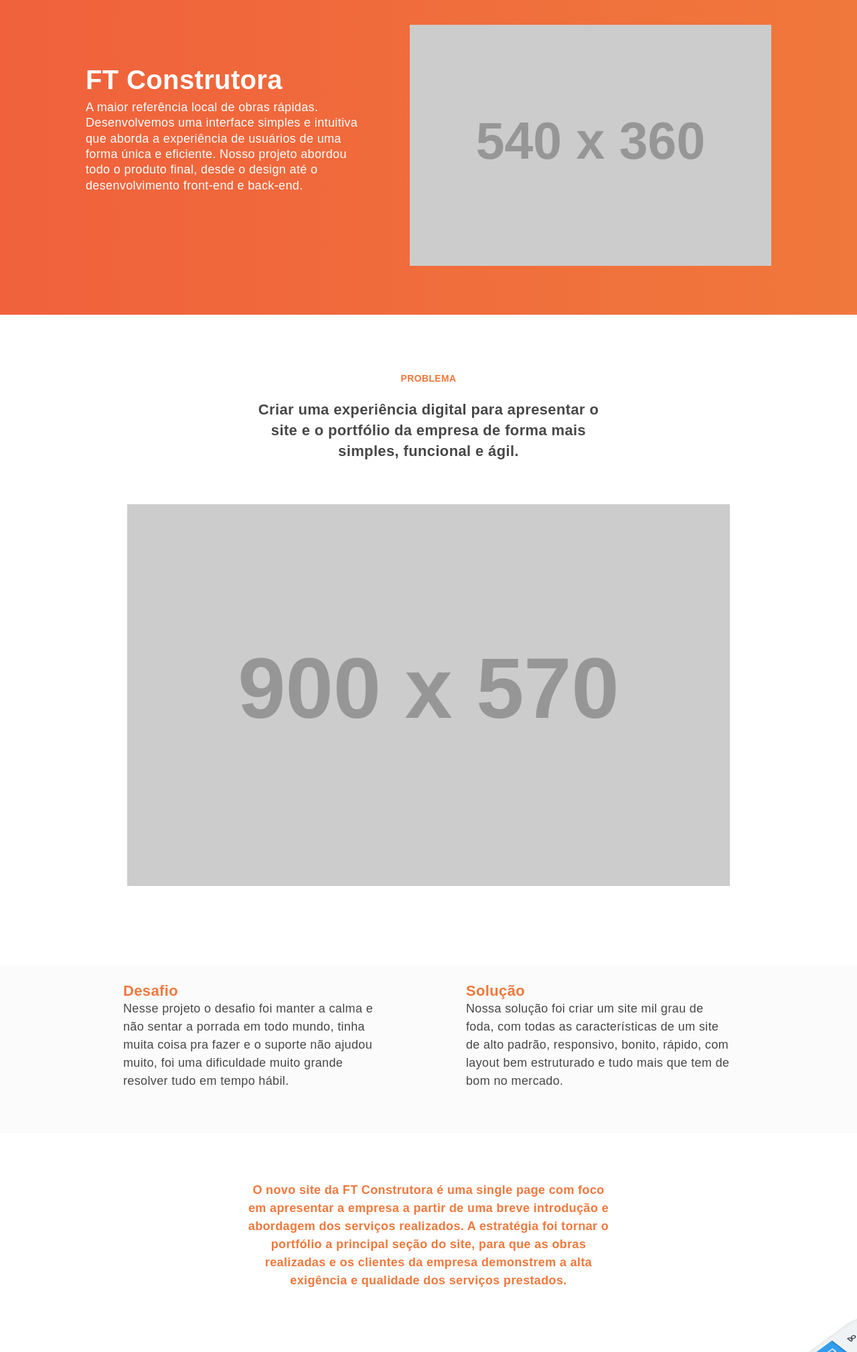
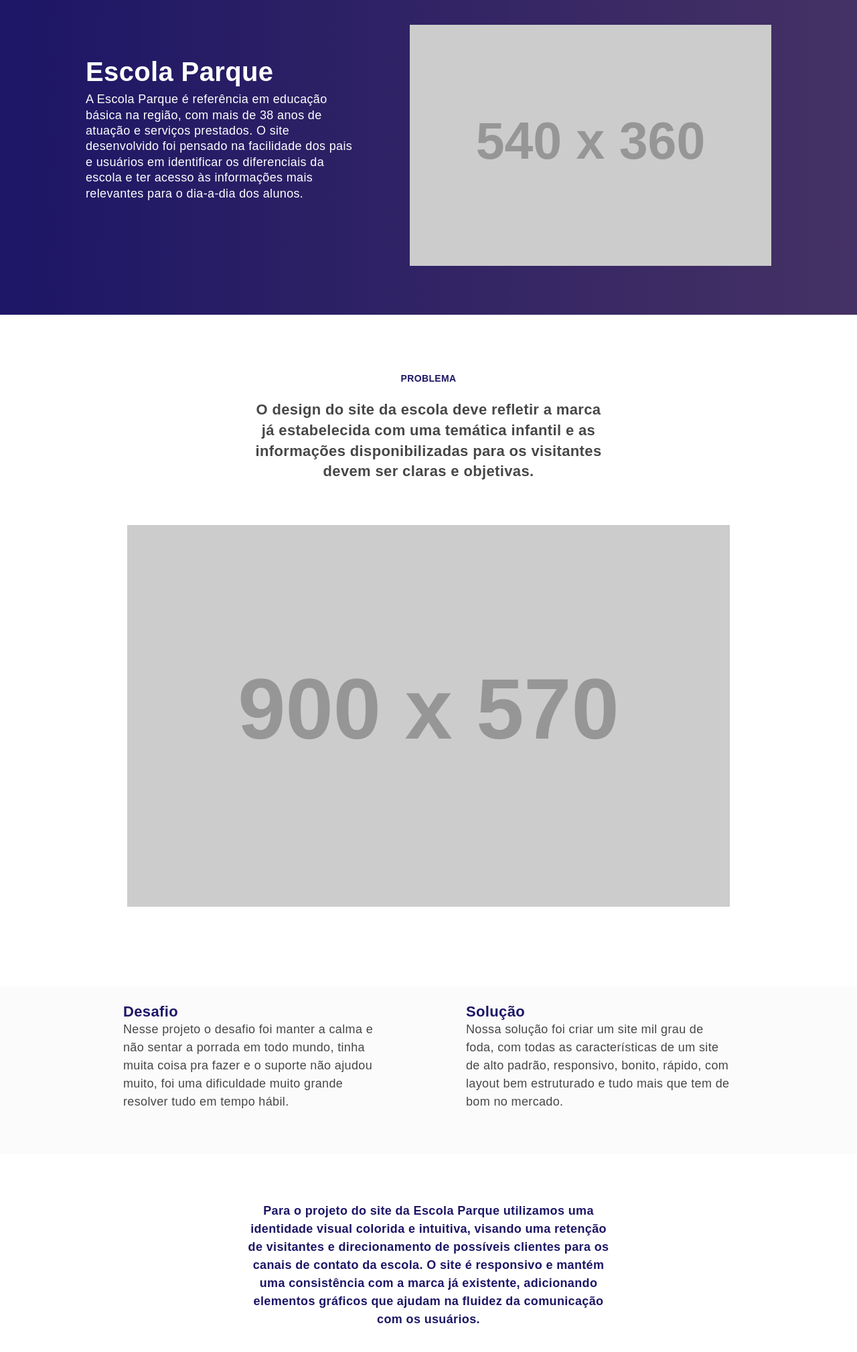
Before and after one commit to agenciagotime/site-gotime, a website: page src/escolaparque.html in a window 1280 px wide. Shown: the part 140-2159 px from the top of the page at 67% size. Drawn offline with Linux system fonts and the light colour scheme; placeholder pictures from the web are drawn by us; a script that the page names is missing.

Commit message:
Corrigindo links

```diff
--- a/src/assets/sass/_case.sass
+++ b/src/assets/sass/_case.sass
@@ -14,6 +14,9 @@
   width: 100%
   height: 610px
   background-image: linear-gradient(to right, #F0613C 0%, #F0783C 100%)
+
+.purple__header::before
+  background-image: linear-gradient(to right,#1D1666 0,#453164 100%)
 
 .header__content
   position: relative
@@ -133,6 +136,12 @@
 .right__arrow
   width: $space*4
 
+.navy__text
+  color: $navy
+
+.navy__background
+  background-color: $navy
+
 @media only screen and (min-width: 600px)
   .problem__text
     text-align: center
--- a/src/assets/sass/_variables.sass
+++ b/src/assets/sass/_variables.sass
@@ -5,6 +5,7 @@
 $cinza: #474747
 $laranja: #F0783C
 $laranja-escuro: #F0613C
+$navy: #1D1666
 $light: 300
 $semibold: 600
 $space: 8px
--- a/src/escolaparque.html
+++ b/src/escolaparque.html
@@ -63,7 +63,7 @@
 <body>
   <div class="loader"></div>
 
-  <section class="header">
+  <section class="header purple__header">
     <div class="container">
       <nav>
         <div class="nav__wrapper">
@@ -97,10 +97,10 @@
       </nav>
       <div class="header__content">
         <div class="header__text">
-          <h1>FT Construtora</h1>
-          <p>A maior referência local de obras rápidas. Desenvolvemos uma interface simples e intuitiva que aborda a
-            experiência de usuários de uma forma única e eficiente. Nosso projeto abordou todo o produto final, desde o
-            design até o desenvolvimento front-end e back-end.</p>
+          <h1>Escola Parque</h1>
+          <p>A Escola Parque é referência em educação básica na região, com mais de 38 anos de atuação e serviços
+            prestados. O site desenvolvido foi pensado na facilidade dos pais e usuários em identificar os diferenciais
+            da escola e ter acesso às informações mais relevantes para o dia-a-dia dos alunos.</p>
         </div>
         <div class="header__image">
           <img src="https://via.placeholder.com/540x360" alt="">
@@ -111,9 +111,9 @@
   <section class="problem">
     <div class="container">
       <div class="problem__text">
-        <h5>Problema</h5>
-        <h2>Criar uma experiência digital para apresentar o site e o portfólio da empresa de forma mais
-          simples, funcional e ágil.</h2>
+        <h5 class="navy__text">Problema</h5>
+        <h2>O design do site da escola deve refletir a marca já estabelecida com uma temática infantil e as informações
+          disponibilizadas para os visitantes devem ser claras e objetivas.</h2>
       </div>
       <div class="problem__image">
         <img src="https://via.placeholder.com/900x570" alt="">
@@ -121,12 +121,12 @@
       <div class="problem__solution">
         <div class="solution__text">
           <div class="challenge">
-            <h3>Desafio</h3>
+            <h3 class="navy__text">Desafio</h3>
             <p>Nesse projeto o desafio foi manter a calma e não sentar a porrada em todo mundo, tinha muita coisa pra
               fazer e o suporte não ajudou muito, foi uma dificuldade muito grande resolver tudo em tempo hábil.</p>
           </div>
           <div class="solution">
-            <h3>Solução</h3>
+            <h3 class="navy__text">Solução</h3>
             <p>Nossa solução foi criar um site mil grau de foda, com todas as características de um site de alto
               padrão, responsivo, bonito, rápido, com layout bem estruturado e tudo mais que tem de bom no mercado.</p>
           </div>
@@ -136,11 +136,10 @@
   </section>
   <section class="features">
     <div class="container">
-      <p class="features__text">O novo site da FT Construtora é uma single page com foco em apresentar a empresa a
-        partir de uma breve
-        introdução e abordagem dos serviços realizados. A estratégia foi tornar o portfólio a principal seção do site,
-        para que as obras realizadas e os clientes da empresa demonstrem a alta exigência e qualidade dos serviços
-        prestados.</p>
+      <p class="features__text navy__text">Para o projeto do site da Escola Parque utilizamos uma identidade visual
+        colorida e intuitiva, visando uma retenção de visitantes e direcionamento de possíveis clientes para os canais
+        de contato da escola. O site é responsivo e mantém uma consistência com a marca já existente, adicionando
+        elementos gráficos que ajudam na fluidez da comunicação com os usuários.</p>
       <div class="features__image">
         <img class="phone__left" src="assets/img/iphone-left.png" alt="">
         <img class="phone__center" src="assets/img/iphone-middle.png" alt="">
@@ -158,8 +157,8 @@
       </div>
     </div>
   </section>
-  <a href="escolaparque.html" class="full__button">
-    <div href="escolaparque.html" class="btn btn__full">Próximo Projeto</div>
+  <a href="/" class="full__button navy__background">
+    <div class="btn btn__full">Voltar ao Início</div>
     <img class="right__arrow" src="assets/img/right.svg" alt="">
   </a>
   <footer class="footer">
```
Also changed, not shown: src/index.html (+2 -2 lines), src/assets/css/cases.css.
